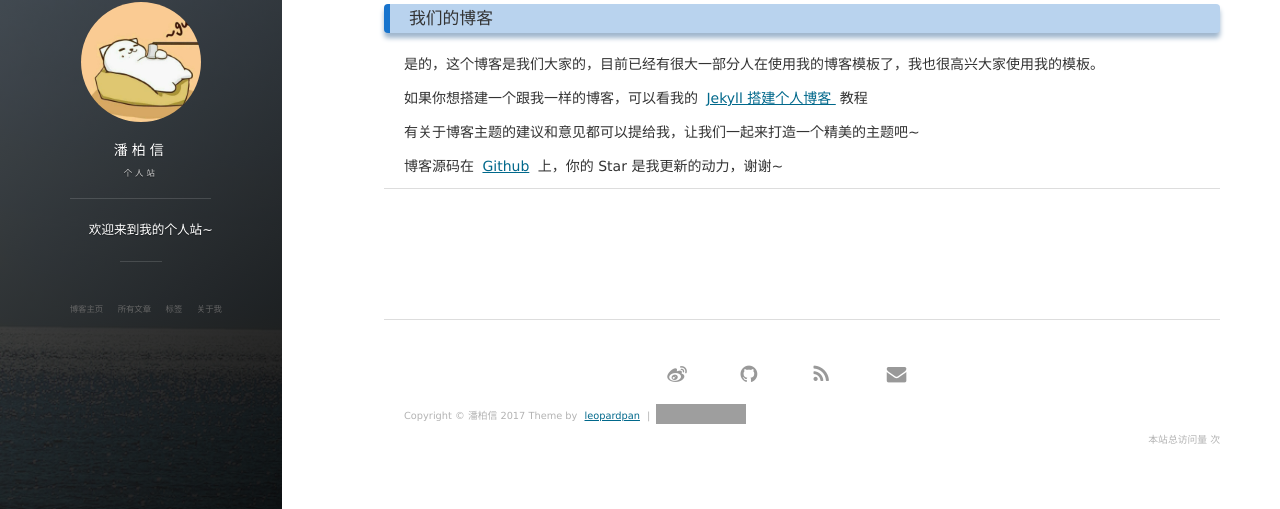
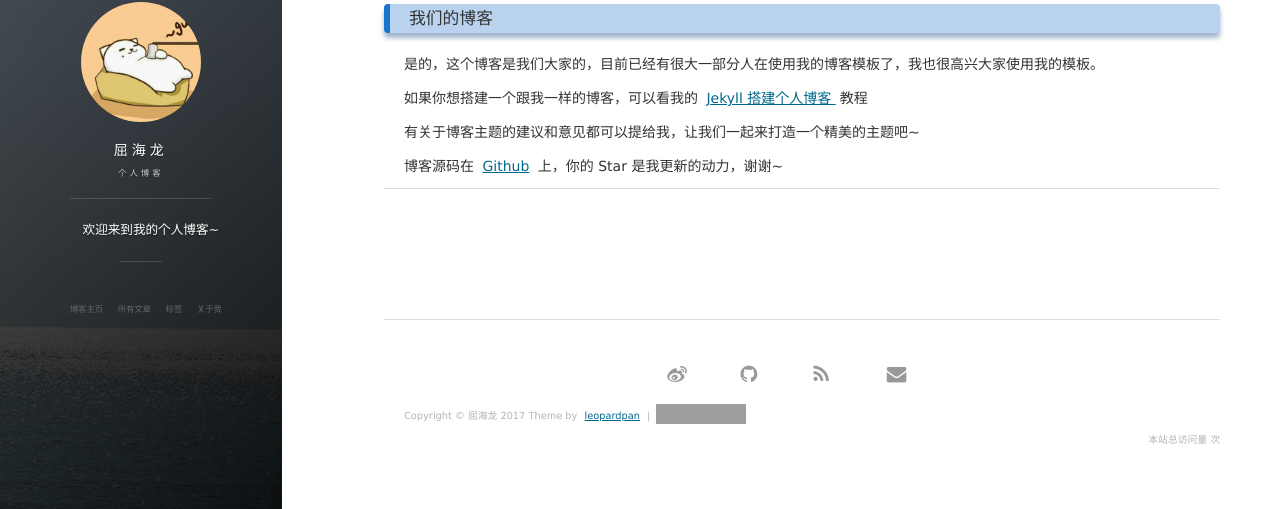
Before and after one commit to quhailong/quhailong.github.io, a Jekyll site: the page built from about.md, in a window 1280 px wide. Shown: the part 286-795 px from the top of the page. Built offline with Jekyll 4.4.1, drawn with Linux system fonts in a browser that asks for light colours; nearby versions of some CDN libraries; comment, search, counter and statistics services are not loaded; grey boxes are pictures that could not be loaded.

Commit message:
Update _config.yml
修改描述

```diff
--- a/_config.yml
+++ b/_config.yml
@@ -1,11 +1,11 @@
 # Basic
-title: 潘柏信
-subtitle: 个人站
-description: 欢迎来到我的个人站~
+title: 屈海龙
+subtitle: 个人博客
+description: 欢迎来到我的个人博客~
 # 头像里面的标题
-avatarTitle: leopardpan
+avatarTitle: quhailong
 # 头像里面的描述
-avatarDesc: iOS / 机器学习
+avatarDesc: java开发工程师
 url: "http://baixin.io"
 
 # Comment
@@ -15,15 +15,15 @@ comment:
 
 # Social
 social:
-    weibo: 5366874726
-    github: leopardpan
+    weibo: 5431676004
+    github: quhailong
     # twitter:
-    mail: leopardpan@icloud.com
+    mail: qhl961584293@163.com
 
 # 百度统计
 # 使用博客模板请去掉或者更换 id
 baidu:
-    id: 8ba1c6be0953b6f9c2ba38e57f615421
+    id: 91ae5b7877790be2ffdb25b939af5a7c
 
 # Google Analytics
 # 使用博客模板请去掉或者更换 id
```
